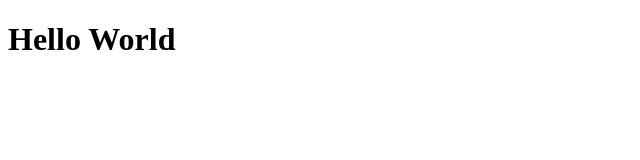
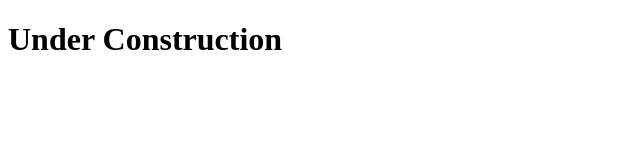
Before and after one commit to Dwight-Monohon/LastNightsDream, a plain HTML site: page Dwights First Webpage.html in a window 1280 px wide. Shown: the whole page, without its empty margins (0-640 px from the left). Drawn offline with Linux system fonts and the light colour scheme.

Commit message:
Update Dwights First Webpage.html

```diff
--- a/Dwights First Webpage.html
+++ b/Dwights First Webpage.html
@@ -3,9 +3,9 @@
 <html>
 <head>
     <meta charset="utf-8" />
-    <title>Dwight Monohon's First Webpage'</title>
+    <title>LastNightsDream</title>
 </head>
 <body>
-    <h1>Hello World</h1>
+    <h1>Under Construction</h1>
 </body>
 </html>
```
